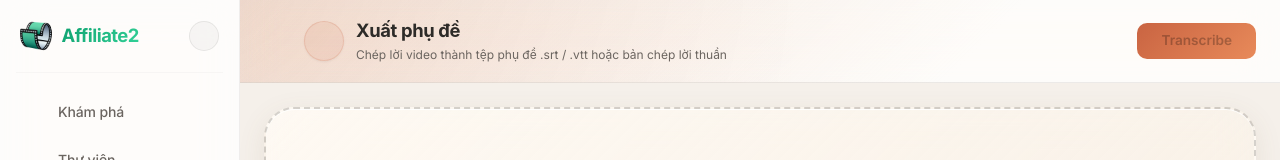
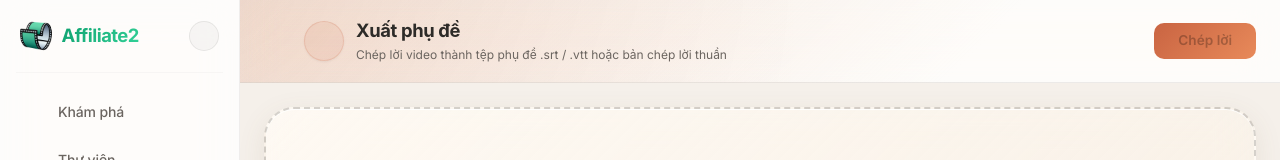
Before and after one commit to shine391-org/Affiliate2, a React (Vite) app in the folder app/frontend/: page /utilities/subtitles in a window 1280 px wide. Shown: the top 160 px of the page. Built offline with nearby package versions, Linux system fonts and the light colour scheme; no server answers; some icons are missing; a web font is replaced by a local one.

Commit message:
fix(ui): finish Vietnamese tool and workspace copy

```diff
--- a/app/frontend/src/pages/tools/Subtitles.jsx
+++ b/app/frontend/src/pages/tools/Subtitles.jsx
@@ -28,7 +28,7 @@ export default function ToolSubtitles() {
       description="Chép lời video thành tệp phụ đề .srt / .vtt hoặc bản chép lời thuần"
       icon={<ClosedCaptionOutlinedIcon fontSize="large" />}
       endpoint="/api/tools/subtitles"
-      processLabel="Transcribe"
+      processLabel="Chép lời"
       downloadLabel={`Tải .${format}`}
       fieldBuilder={() => ({ format })}
     >
```
